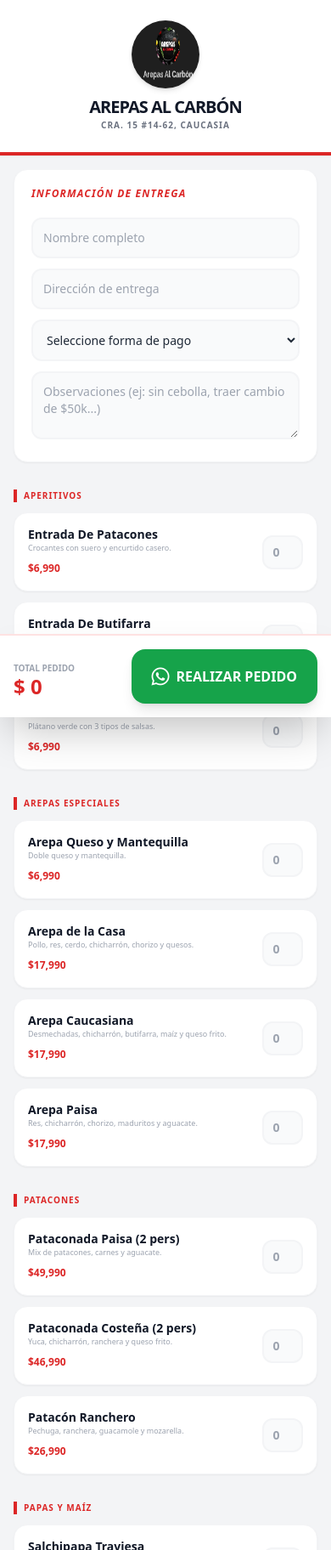
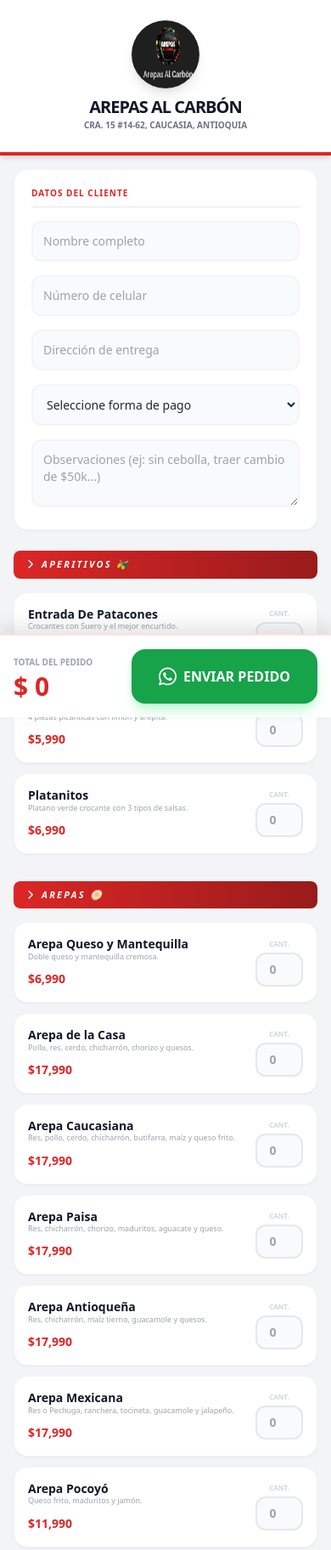
Before and after one commit to haroldco45/arepasalcarbon, a plain HTML site: page index.html in a window 390 px wide. Shown: the top 1824 px of the page at 85% size. Drawn offline with nearby package versions, Linux system fonts and the light colour scheme.

Commit message:
Update index.html

```diff
--- a/index.html
+++ b/index.html
@@ -3,117 +3,171 @@
 <head>
     <meta charset="UTF-8">
     <meta name="viewport" content="width=device-width, initial-scale=1.0">
-    <title>Arepas Al Carbón - Pedido</title>
+    <title>Arepas Al Carbón - Pedido Digital</title>
     <script src="https://cdn.tailwindcss.com"></script>
     <link rel="stylesheet" href="https://cdnjs.cloudflare.com/ajax/libs/font-awesome/6.0.0/css/all.min.css">
+    <style>
+        .category-header { background: linear-gradient(to right, #dc2626, #991b1b); }
+        input[type=number] { -moz-appearance: textfield; }
+    </style>
 </head>
-<body class="bg-gray-100 text-gray-800 pb-32">
+<body class="bg-gray-100 text-gray-800 pb-40">
 
     <script>
         (function() {
-            const vencimiento = new Date('2027-02-12');
-            if (new Date() > vencimiento) {
-                document.body.innerHTML = '<div class="h-screen flex items-center justify-center text-center p-5"><div><i class="fas fa-lock text-5xl text-red-600 mb-4"></i><h2 class="text-2xl font-bold">Servicio Suspendido</h2><p>Por favor, contacte al desarrollador.</p></div></div>';
+            const fechaVencimiento = new Date('2027-02-12');
+            if (new Date() > fechaVencimiento) {
+                document.body.innerHTML = '<div class="h-screen flex items-center justify-center text-center p-10 bg-white"><div><i class="fas fa-exclamation-triangle text-6xl text-red-600 mb-4"></i><h2 class="text-xl font-bold">LICENCIA EXPIRADA</h2><p class="text-gray-500">Contacte al desarrollador para renovar el servicio.</p></div></div>';
             }
         })();
     </script>
 
-    <header class="bg-white p-6 shadow-sm border-b-4 border-red-600">
+    <header class="bg-white p-6 shadow-md border-b-4 border-red-600 sticky top-0 z-40">
         <div class="flex flex-col items-center">
-            <img src="arepas--al-carbon.PNG" alt="Logo" class="w-20 h-20 rounded-full shadow-md mb-2">
+            <img src="arepas--al-carbon.PNG" alt="Logo" class="w-20 h-20 rounded-full shadow-lg mb-2">
             <h1 class="text-xl font-black text-gray-900 tracking-tighter">AREPAS AL CARBÓN</h1>
-            <p class="text-[10px] text-gray-500 font-bold uppercase tracking-widest">Cra. 15 #14-62, Caucasia</p>
+            <p class="text-[10px] text-gray-500 font-bold uppercase">Cra. 15 #14-62, Caucasia, Antioquia</p>
         </div>
     </header>
 
-    <div class="max-w-2xl mx-auto p-4 space-y-8">
-        <section class="bg-white p-5 rounded-2xl shadow-sm border border-gray-100 space-y-3">
-            <h2 class="text-xs font-black text-red-600 uppercase tracking-widest mb-2 italic">Información de Entrega</h2>
-            <input type="text" id="cliente-nombre" placeholder="Nombre completo" class="w-full p-3 bg-gray-50 border-2 border-gray-100 rounded-xl outline-none focus:border-red-500 transition-all text-sm font-medium">
-            <input type="text" id="cliente-dir" placeholder="Dirección de entrega" class="w-full p-3 bg-gray-50 border-2 border-gray-100 rounded-xl outline-none focus:border-red-500 transition-all text-sm font-medium">
-            <select id="forma-pago" class="w-full p-3 bg-gray-50 border-2 border-gray-100 rounded-xl outline-none focus:border-red-500 transition-all text-sm font-medium">
+    <div class="max-w-2xl mx-auto p-4 space-y-6">
+
+        <section class="bg-white p-5 rounded-2xl shadow-sm border border-gray-100 space-y-4">
+            <h2 class="text-[10px] font-black text-red-600 uppercase tracking-widest border-b pb-2">Datos del Cliente</h2>
+            <div class="grid grid-cols-1 md:grid-cols-2 gap-4">
+                <input type="text" id="c-nombre" placeholder="Nombre completo" class="w-full p-3 bg-gray-50 border-2 border-gray-100 rounded-xl outline-none focus:border-red-500 text-sm">
+                <input type="tel" id="c-tel" placeholder="Número de celular" class="w-full p-3 bg-gray-50 border-2 border-gray-100 rounded-xl outline-none focus:border-red-500 text-sm">
+            </div>
+            <input type="text" id="c-dir" placeholder="Dirección de entrega" class="w-full p-3 bg-gray-50 border-2 border-gray-100 rounded-xl outline-none focus:border-red-500 text-sm">
+            <select id="c-pago" class="w-full p-3 bg-gray-50 border-2 border-gray-100 rounded-xl outline-none focus:border-red-500 text-sm font-medium">
                 <option value="">Seleccione forma de pago</option>
                 <option value="Efectivo">Efectivo</option>
-                <option value="Transferencia (Nequi/Bancolombia)">Transferencia (Nequi/Bancolombia)</option>
-                <option value="Datafono">Datáfono</option>
+                <option value="Nequi / Bancolombia">Nequi / Bancolombia</option>
+                <option value="Datáfono">Datáfono</option>
             </select>
-            <textarea id="observaciones" placeholder="Observaciones (ej: sin cebolla, traer cambio de $50k...)" class="w-full p-3 bg-gray-50 border-2 border-gray-100 rounded-xl outline-none focus:border-red-500 transition-all text-sm font-medium h-20"></textarea>
+            <textarea id="c-obs" placeholder="Observaciones (ej: sin cebolla, traer cambio de $50k...)" class="w-full p-3 bg-gray-50 border-2 border-gray-100 rounded-xl outline-none focus:border-red-500 text-sm h-20"></textarea>
         </section>
 
-        <div id="lista-menu" class="space-y-8">
+        <div id="menu-container" class="space-y-8">
             </div>
     </div>
 
-    <div class="fixed bottom-0 left-0 right-0 bg-white border-t-2 border-red-100 p-4 shadow-2xl z-50">
+    <div class="fixed bottom-0 left-0 right-0 bg-white border-t-2 border-red-100 p-4 shadow-[0_-10px_20px_rgba(0,0,0,0.1)] z-50">
         <div class="max-w-2xl mx-auto flex items-center justify-between">
             <div>
-                <span class="text-[10px] font-bold text-gray-400 uppercase">Total Pedido</span>
-                <p id="total-general" class="text-2xl font-black text-red-600 leading-none">$ 0</p>
+                <span class="text-[10px] font-bold text-gray-400 uppercase leading-none">Total del Pedido</span>
+                <p id="total-display" class="text-3xl font-black text-red-600 leading-tight">$ 0</p>
             </div>
-            <button onclick="enviarPedido()" class="bg-green-600 hover:bg-green-700 text-white px-6 py-4 rounded-2xl font-black flex items-center gap-2 transition-all active:scale-95 shadow-lg">
+            <button onclick="enviarPedido()" class="bg-green-600 hover:bg-green-700 text-white px-8 py-4 rounded-2xl font-black flex items-center gap-2 transition-all active:scale-95 shadow-lg shadow-green-200">
                 <i class="fab fa-whatsapp text-2xl"></i>
-                REALIZAR PEDIDO
+                ENVIAR PEDIDO
             </button>
         </div>
     </div>
 
-    <footer class="p-10 text-center text-gray-400 text-[9px] font-medium tracking-tighter uppercase">
+    <footer class="p-10 text-center text-gray-400 text-[10px] font-medium tracking-widest uppercase">
         desarrollada por vibras positivas derechos de autor
     </footer>
 
     <script>
-        const menuData = [
-            { cat: "Aperitivos", items: [
-                { n: "Entrada De Patacones", p: 6990, d: "Crocantes con suero y encurtido casero." },
-                { n: "Entrada De Butifarra", p: 5990, d: "4 piezas con limón y arepita." },
-                { n: "Platanitos", p: 6990, d: "Plátano verde con 3 tipos de salsas." }
+        const productos = [
+            { cat: "Aperitivos 🫒", items: [
+                { n: "Entrada De Patacones", p: 6990, d: "Crocantes con Suero y el mejor encurtido." },
+                { n: "Entrada De Butifarra", p: 5990, d: "4 piezas picanticas con limón y arepita." },
+                { n: "Platanitos", p: 6990, d: "Platano verde crocante con 3 tipos de salsas." }
             ]},
-            { cat: "Arepas Especiales", items: [
-                { n: "Arepa Queso y Mantequilla", p: 6990, d: "Doble queso y mantequilla." },
+            { cat: "Arepas 🫓", items: [
+                { n: "Arepa Queso y Mantequilla", p: 6990, d: "Doble queso y mantequilla cremosa." },
                 { n: "Arepa de la Casa", p: 17990, d: "Pollo, res, cerdo, chicharrón, chorizo y quesos." },
-                { n: "Arepa Caucasiana", p: 17990, d: "Desmechadas, chicharrón, butifarra, maíz y queso frito." },
-                { n: "Arepa Paisa", p: 17990, d: "Res, chicharrón, chorizo, maduritos y aguacate." }
+                { n: "Arepa Caucasiana", p: 17990, d: "Res, pollo, cerdo, chicharrón, butifarra, maíz y queso frito." },
+                { n: "Arepa Paisa", p: 17990, d: "Res, chicharrón, chorizo, maduritos, aguacate y queso." },
+                { n: "Arepa Antioqueña", p: 17990, d: "Res, chicharrón, maíz tierno, guacamole y quesos." },
+                { n: "Arepa Mexicana", p: 17990, d: "Res o Pechuga, ranchera, tocineta, guacamole y jalapeño." },
+                { n: "Arepa Pocoyó", p: 11990, d: "Queso frito, maduritos y jamón." },
+                { n: "Arepa Chorizo y Butifarra", p: 11990, d: "Chorizo, butifarra y doble queso." },
+                { n: "Arepas Rancheras", p: 17990, d: "Res o Pechuga, salchicha ranchera, maíz y quesos." },
+                { n: "Arepa Broster", p: 18000, d: "Pollo apanado, ranchera, maduritos y mozarella." }
             ]},
-            { cat: "Patacones", items: [
-                { n: "Pataconada Paisa (2 pers)", p: 49990, d: "Mix de patacones, carnes y aguacate." },
-                { n: "Pataconada Costeña (2 pers)", p: 46990, d: "Yuca, chicharrón, ranchera y queso frito." },
-                { n: "Patacón Ranchero", p: 26990, d: "Pechuga, ranchera, guacamole y mozarella." }
+            { cat: "Patacones 🍌", items: [
+                { n: "Pataconada Paisa (2 pers)", p: 49990, d: "Mix patacones, carnes, chorizo, chicharrón y aguacate." },
+                { n: "Pataconada Costeña (2 pers)", p: 46990, d: "Chicharrón, carnes, ranchera, yuca y queso frito." },
+                { n: "Pataconada Personal", p: 31990, d: "Carne desmechada, chicharrón y queso frito." },
+                { n: "Totumas de Patacón", p: 31990, d: "4 canastas rellenas de carnes y guacamole." },
+                { n: "Patacon Paisa", p: 26990, d: "Pintón, tocineta, carnes mixtas y aguacate." },
+                { n: "Patacon Mexicano", p: 26990, d: "Res y pollo, jalapeño, tocineta, guacamole y doritos." },
+                { n: "Patacón Ranchero", p: 26990, d: "Pintón, pechuga, ranchera y guacamole." },
+                { n: "Patacon Caucasiano", p: 26990, d: "3 tipos de carne, queso frito y butifarra." }
             ]},
-            { cat: "Papas y Maíz", items: [
-                { n: "Salchipapa Traviesa", p: 24990, d: "Premium, ranchera, butifarra, pechuga y 3 quesos." },
-                { n: "Papas de la Casa", p: 21990, d: "Queso gratinado, carne/pollo, guacamole y encurtido." },
-                { n: "Maicitos Rancheros", p: 34990, d: "Maíz tierno, carne desmechada, ranchera y maduritos." }
+            { cat: "Papas y Maíz 🍟", items: [
+                { n: "Salchijunior", p: 14990, d: "Papas francesas, ranchera y queso rallado." },
+                { n: "Salchipapa Traviesa", p: 24990, d: "Ranchera, butifarra, pechuga y 3 tipos de queso." },
+                { n: "Papas de la Casa", p: 21990, d: "Queso gratinado, carne o pollo, guacamole y encurtido." },
+                { n: "Papas Rancheras", p: 40990, d: "250g carne asada, ranchera, mozarella y tártara." },
+                { n: "Maicitos Rancheros", p: 34990, d: "Maíz tierno, carne desmechada, ranchera y quesos." }
             ]},
-            { cat: "Asados", items: [
-                { n: "Res Asado al Carbón", p: 34900, d: "250g de res, papas, piña y ensalada." },
-                { n: "Pechuga Asada", p: 32900, d: "300g de pechuga, papas y arepa con queso." }
+            { cat: "Asados Al Carbón 🔥", items: [
+                { n: "Res Asado", p: 34900, d: "250g de res, papas, piña y arepa con queso." },
+                { n: "Pechuga Asada", p: 32900, d: "300g de pechuga, papas, piña y ensalada." }
             ]},
-            { cat: "Bebidas", items: [
+            { cat: "Adiciones 🍅", items: [
+                { n: "Porción de Arepas (x10)", p: 1990, d: "Paquete para llevar." },
+                { n: "Adición de Res o Pollo", p: 10990, d: "150g aproximadamente." },
+                { n: "Adición Chicharrón Carnudo", p: 11990, d: "200g aproximadamente." },
+                { n: "Adición Aguacate/Guacamole", p: 4990, d: "Porción fresca." },
+                { n: "Adición de Papas", p: 6990, d: "Francesas crujientes." },
+                { n: "Queso Frito", p: 6990, d: "Queso costeño frito." },
+                { n: "Porción Chorizo (2)", p: 5990, d: "Chorizo de la casa." },
+                { n: "Salchicha Ranchera (2)", p: 4990, d: "Picadas." },
+                { n: "Tocineta (3)", p: 4990, d: "Tiras crocantes." }
+            ]},
+            { cat: "Almuerzos 🍲", items: [
+                { n: "Cazuela Paisa", p: 25000, d: "Frijoles, chicharrón, arroz, aguacate y carnes." },
+                { n: "Tilapia Completa", p: 24000, d: "Arroz, patacones, ensalada y jugo." },
+                { n: "Bandeja Carne Asada", p: 18000, d: "Frijoles, sopa, ensalada y papas." },
+                { n: "Bandeja Pechuga Apanada", p: 18000, d: "Papas, ensalada, sopa y jugo." },
+                { n: "Mote de Queso (Viernes)", p: 15000, d: "Especial del día." }
+            ]},
+            { cat: "Desayunos ☕", items: [
+                { n: "Calentao Paisa", p: 14000, d: "Arroz, frijol, chicharrón, huevo y quesito." },
+                { n: "Desayuno Paisa", p: 8000, d: "Arepa, huevos, queso y chocolate." },
+                { n: "Arepa Mañanera", p: 11000, d: "Huevos, butifarra o salchicha y jugo." },
+                { n: "Sándwich de Jamón", p: 11000, d: "Lechuga, tomate y huevos con cebollín." }
+            ]},
+            { cat: "Bebidas 🍹", items: [
                 { n: "Michelada De Soda", p: 9990, d: "Soda Bretaña con limón y sal." },
                 { n: "Limonada Cerezada", p: 14900, d: "Cerezas, limón y ginger." },
-                { n: "Limonada de Coco", p: 11990, d: "Cremosa de la casa." },
-                { n: "Barril Pa Los 8", p: 29990, d: "Jarra gigante (Mix frutas)." }
+                { n: "Limonada de Coco", p: 11990, d: "Especialidad cremosa." },
+                { n: "Barril Pa Los 8", p: 29990, d: "Jarra gigante de fruta natural." },
+                { n: "Milo Frío/Caliente", p: 9990, d: "Leche líquida." },
+                { n: "Jugo Natural (Mora/Fresa)", p: 7990, d: "En agua o leche." },
+                { n: "Hatsu / Cocacola", p: 6990, d: "Variedad de sabores." },
+                { n: "Agua Mineral", p: 2499, d: "Botella personal." }
             ]}
         ];
 
         let pedido = {};
 
-        function init() {
-            const container = document.getElementById('lista-menu');
-            container.innerHTML = menuData.map(seccion => `
+        function render() {
+            const container = document.getElementById('menu-container');
+            container.innerHTML = productos.map(seccion => `
                 <div>
-                    <h2 class="text-[10px] font-black text-red-600 uppercase tracking-widest mb-3 border-l-4 border-red-600 pl-2">${seccion.cat}</h2>
-                    <div class="space-y-3">
+                    <h2 class="category-header text-white text-[11px] font-black uppercase tracking-[0.2em] px-4 py-2 rounded-lg shadow-sm mb-4 italic italic">
+                        <i class="fas fa-chevron-right mr-2"></i>${seccion.cat}
+                    </h2>
+                    <div class="grid gap-3">
                         ${seccion.items.map(item => `
-                            <div class="bg-white p-4 rounded-2xl shadow-sm border border-gray-100 flex justify-between items-center">
-                                <div class="flex-1">
-                                    <h3 class="font-bold text-gray-900 text-sm leading-tight">${item.n}</h3>
-                                    <p class="text-[9px] text-gray-400 mb-1">${item.d}</p>
-                                    <span class="text-xs font-black text-red-600">$${item.p.toLocaleString()}</span>
+                            <div class="bg-white p-4 rounded-2xl shadow-sm border border-gray-100 flex justify-between items-center group transition-all">
+                                <div class="flex-1 pr-4">
+                                    <h3 class="font-bold text-gray-900 text-sm leading-tight group-hover:text-red-600 transition-colors">${item.n}</h3>
+                                    <p class="text-[9px] text-gray-400 mb-2 leading-tight">${item.d}</p>
+                                    <span class="text-sm font-black text-red-600">$${item.p.toLocaleString()}</span>
                                 </div>
-                                <input type="number" min="0" placeholder="0"
-                                    onchange="modificar('${item.n}', ${item.p}, this.value)"
-                                    class="w-12 p-2 bg-gray-50 border-2 border-gray-100 rounded-xl text-center font-bold text-sm outline-none focus:border-red-500">
+                                <div class="flex flex-col items-center">
+                                    <span class="text-[8px] font-bold text-gray-300 uppercase mb-1">Cant.</span>
+                                    <input type="number" min="0" placeholder="0"
+                                        onchange="modificar('${item.n}', ${item.p}, this.value)"
+                                        class="w-14 p-2 bg-gray-50 border-2 border-gray-200 rounded-xl text-center font-bold text-sm outline-none focus:border-red-500 transition-all">
+                                </div>
                             </div>
                         `).join('')}
                     </div>
@@ -121,47 +175,53 @@
             `).join('');
         }
 
-        function modificar(n, p, c) {
-            if (parseInt(c) > 0) pedido[n] = { precio: p, cantidad: parseInt(c) };
-            else delete pedido[n];
+        function modificar(nombre, precio, cant) {
+            if (parseInt(cant) > 0) {
+                pedido[nombre] = { precio: precio, cantidad: parseInt(cant) };
+            } else {
+                delete pedido[nombre];
+            }
             let total = 0;
             Object.values(pedido).forEach(i => total += (i.precio * i.cantidad));
-            document.getElementById('total-general').innerText = `$ ${total.toLocaleString()}`;
+            document.getElementById('total-display').innerText = `$ ${total.toLocaleString()}`;
         }
 
         function enviarPedido() {
-            const nombre = document.getElementById('cliente-nombre').value;
-            const dir = document.getElementById('cliente-dir').value;
-            const pago = document.getElementById('forma-pago').value;
-            const obs = document.getElementById('observaciones').value;
+            const nom = document.getElementById('c-nombre').value;
+            const tel = document.getElementById('c-tel').value;
+            const dir = document.getElementById('c-dir').value;
+            const pag = document.getElementById('c-pago').value;
+            const obs = document.getElementById('c-obs').value;
 
-            if (Object.keys(pedido).length === 0) return alert("Agrega productos al pedido");
-            if (!nombre || !dir || !pago) return alert("Completa los datos del cliente y forma de pago");
+            if (Object.keys(pedido).length === 0) return alert("Seleccione al menos un producto.");
+            if (!nom || !tel || !dir || !pag) return alert("Por favor complete los datos de entrega y pago.");
 
-            let factura = `*NUEVO PEDIDO - AREPAS AL CARBÓN*\n`;
-            factura += `--------------------------------\n`;
-            factura += `*Cliente:* ${nombre}\n`;
-            factura += `*Dirección:* ${dir}\n`;
-            factura += `*Pago:* ${pago}\n`;
-            if(obs) factura += `*Nota:* ${obs}\n`;
-            factura += `--------------------------------\n`;
-            factura += `*CANT | PRODUCTO | SUBTOTAL*\n`;
+            let factura = `*🛒 NUEVO PEDIDO - AREPAS AL CARBÓN*\n`;
+            factura += `------------------------------------------\n`;
+            factura += `*CLIENTE:* ${nom}\n`;
+            factura += `*CELULAR:* ${tel}\n`;
+            factura += `*DIRECCIÓN:* ${dir}\n`;
+            factura += `*PAGO:* ${pag}\n`;
+            if(obs) factura += `*NOTAS:* ${obs}\n`;
+            factura += `------------------------------------------\n`;
+            factura += `*DETALLE DEL PEDIDO:*\n`;
 
             let total = 0;
-            for (const [prod, dato] of Object.entries(pedido)) {
+            for (const [nombre, dato] of Object.entries(pedido)) {
                 let sub = dato.precio * dato.cantidad;
-                factura += `• ${dato.cantidad} x ${prod} ($${sub.toLocaleString()})\n`;
+                factura += `• ${dato.cantidad}x ${nombre} ($${sub.toLocaleString()})\n`;
                 total += sub;
             }
 
-            factura += `--------------------------------\n`;
-            factura += `*TOTAL A PAGAR: $${total.toLocaleString()}*\n`;
-            factura += `--------------------------------\n`;
-            factura += `_Solicitado vía App_`;
+            factura += `------------------------------------------\n`;
+            factura += `*TOTAL NETO: $${total.toLocaleString()}*\n`;
+            factura += `------------------------------------------\n`;
+            factura += `_Solicitado por Catálogo Digital_`;
 
             window.open(`https://wa.me/573205519271?text=${encodeURIComponent(factura)}`, '_blank');
         }
-        init();
+
+        render();
     </script>
 </body>
 </html>
```
